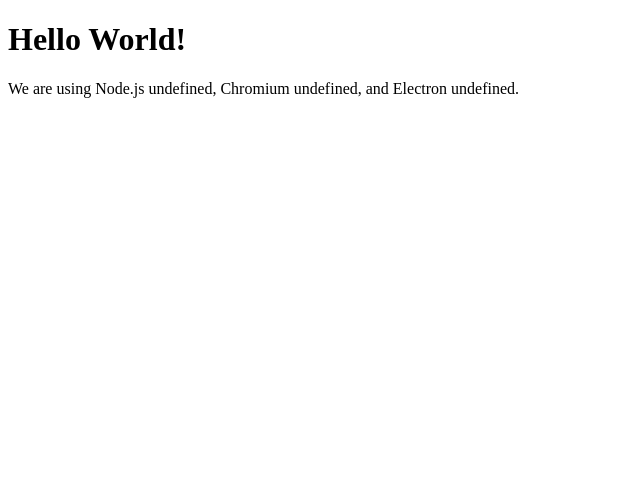
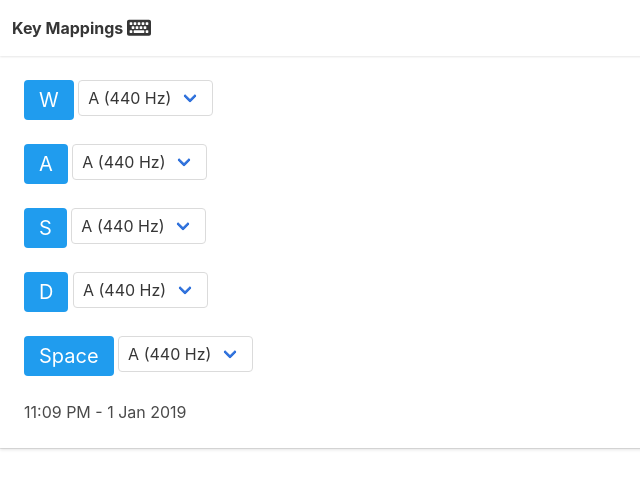
Before and after one commit to lvkv/music-keys, an Electron app: page index.html in a window 800 px wide. Shown: the whole page, without its empty margins (0-640 px from the left). Drawn offline with nearby package versions, Linux system fonts and the light colour scheme.

Commit message:
add basic gui

```diff
--- a/index.html
+++ b/index.html
@@ -1,19 +1,92 @@
 <!DOCTYPE html>
 <html>
-  <head>
-    <meta charset="UTF-8">
-    <title>Hello World!</title>
-  </head>
-  <body>
-    <h1>Hello World!</h1>
-    <!-- All of the Node.js APIs are available in this renderer process. -->
-    We are using Node.js <script>document.write(process.versions.node)</script>,
-    Chromium <script>document.write(process.versions.chrome)</script>,
-    and Electron <script>document.write(process.versions.electron)</script>.
+<head>
+	<meta charset="utf-8">
+	<meta name="viewport" content="width=device-width, initial-scale=1">
+	<title>Music Keys</title>
+	<link rel="stylesheet" href="https://cdnjs.cloudflare.com/ajax/libs/bulma/0.7.1/css/bulma.min.css">
+	<script defer src="https://use.fontawesome.com/releases/v5.1.0/js/all.js"></script>
+</head>
+<body>
+<section class="keymapping">
+	<div class="container">
+		<div class="card">
+			<header class="card-header">
+				<p class="card-header-title">
+					Key Mappings
+					<span class="icon is-medium">
+                            <i class="fas fa-lg fa-keyboard" aria-hidden="true"></i>
+					</span>
+				</p>
+			</header>
+			<div class="card-content">
+				<div class="content">
+					<div class="container">
+						<span class="tag is-info is-large"> W </span>
+						<div class="select">
+							<select>
+								<option>A (440 Hz)</option>
+								<option>B</option>
+								<option>C</option>
+								<option>D</option>
+							</select>
+						</div>
+					</div>
+					<br>
+					<div class="container">
+						<span class="tag is-info is-large"> A </span>
+						<div class="select">
+							<select>
+								<option>A (440 Hz)</option>
+								<option>B</option>
+								<option>C</option>
+								<option>D</option>
+							</select>
+						</div>
+					</div>
+					<br>
+					<div class="container">
+						<span class="tag is-info is-large"> S </span>
+						<div class="select">
+							<select>
+								<option>A (440 Hz)</option>
+								<option>B</option>
+								<option>C</option>
+								<option>D</option>
+							</select>
+						</div>
+					</div>
+					<br>
+					<div class="container">
+						<span class="tag is-info is-large"> D </span>
+						<div class="select">
+							<select>
+								<option>A (440 Hz)</option>
+								<option>B</option>
+								<option>C</option>
+								<option>D</option>
+							</select>
+						</div>
+					</div>
+					<br>
+					<div class="container">
+						<span class="tag is-info is-large"> Space </span>
+						<div class="select">
+							<select>
+								<option>A (440 Hz)</option>
+								<option>B</option>
+								<option>C</option>
+								<option>D</option>
+							</select>
+						</div>
+					</div>
 
-    <script>
-      // You can also require other files to run in this process
-      require('./renderer.js')
-    </script>
-  </body>
+					<br>
+					<time datetime="2016-1-1">11:09 PM - 1 Jan 2019</time>
+				</div>
+			</div>
+		</div>
+	</div>
+</section>
+</body>
 </html>
```
